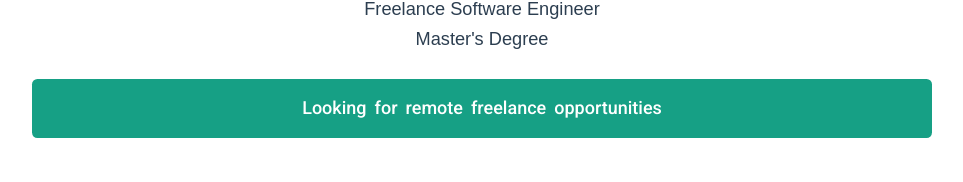
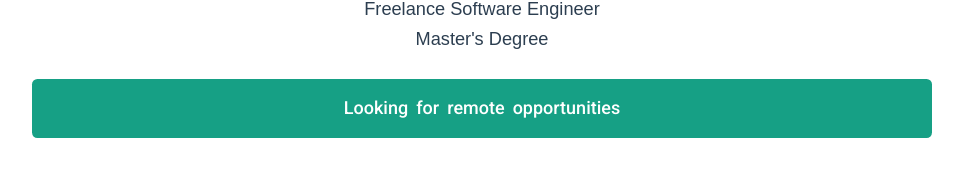
Before and after one commit to pmenage/portfolio, a Next.js app: page / in a window 1280 px wide. Shown: the part 204-386 px from the top of the page, without its empty margins (158-1121 px from the left). Built offline with nearby package versions, Linux system fonts and the light colour scheme.

Commit message:
Update resume headline

```diff
--- a/pages/index.js
+++ b/pages/index.js
@@ -28,7 +28,7 @@ export default () => (
                         </div>
 
                         <div id='looking'>
-                            Looking for remote freelance opportunities
+                            Looking for remote opportunities
                         </div>
                     </div>
 
```
